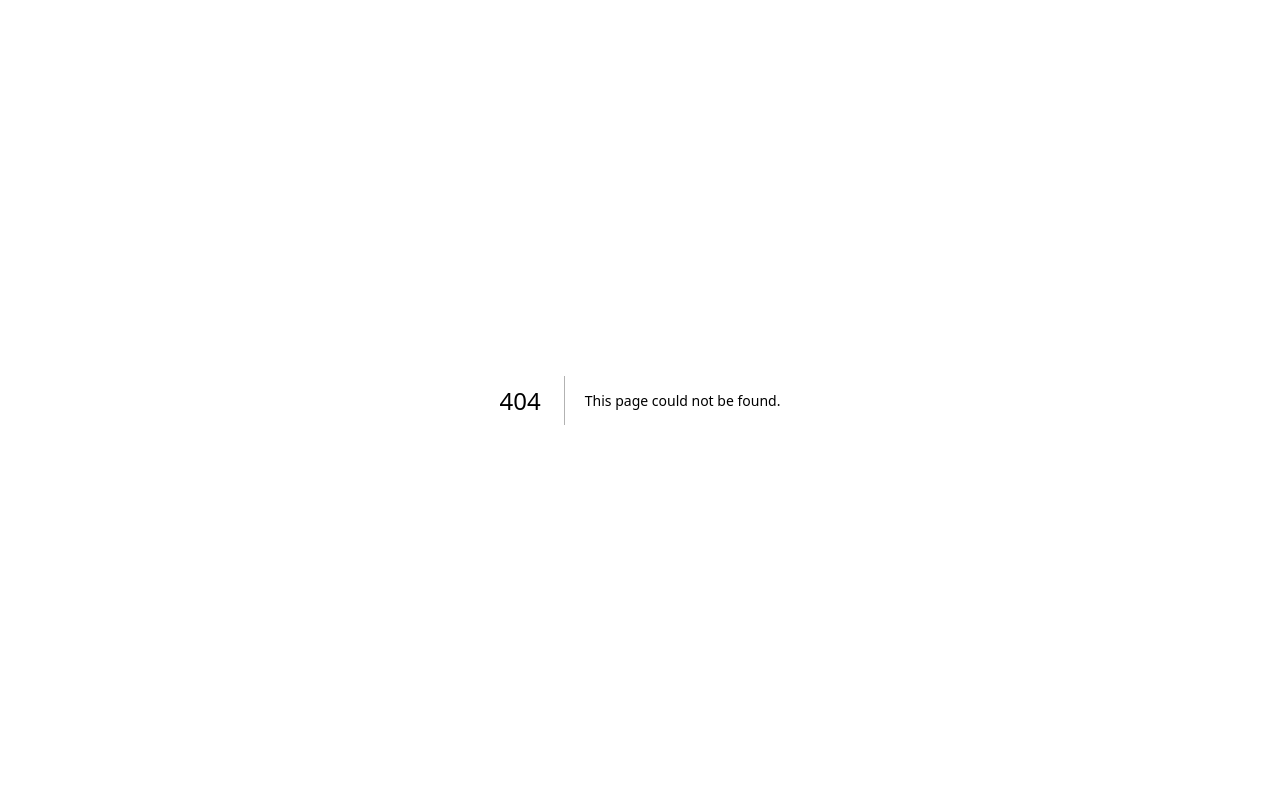
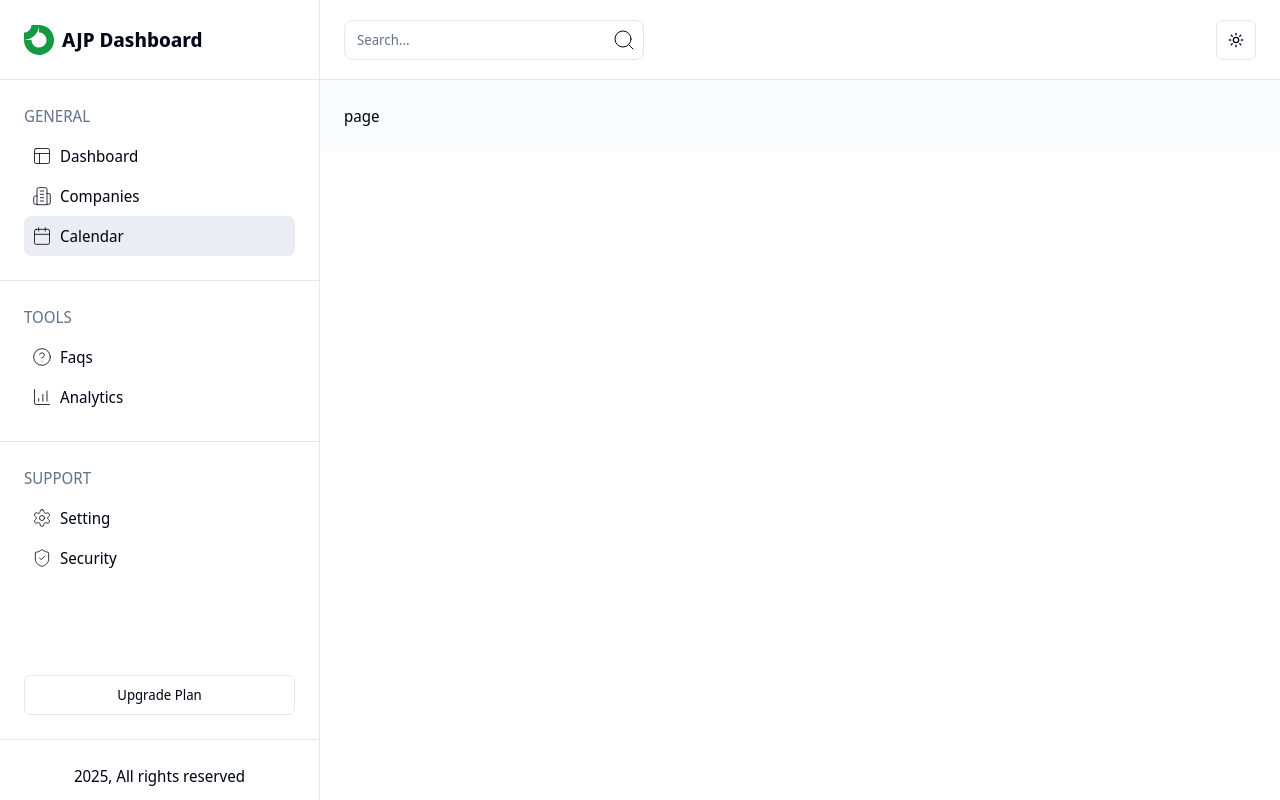
Before and after one commit to AJPadillo/dashborad-companies, a Next.js app: page /tasks in a window 1280 px wide. Before the commit this address had no page. Built offline with nearby package versions, Linux system fonts and the light colour scheme.

Commit message:
creada pagina de tasks en (routes) y corregida redireccion en sidebarRoutes.data

```diff
--- /dev/null
+++ b/app/(routes)/tasks/page.tsx
@@ -0,0 +1,5 @@
+export default function TasksPage() {
+    return (
+        <div>page</div>
+    )
+}
--- a/components/SidebarRoutes/SidebarRoutes.data.ts
+++ b/components/SidebarRoutes/SidebarRoutes.data.ts
@@ -14,7 +14,7 @@ export const dataGeneralSidebar = [
     {
         icon: Calendar,
         label: "Calendar",
-        href: "/task"
+        href: "/tasks"
     }
 ]
 
```
